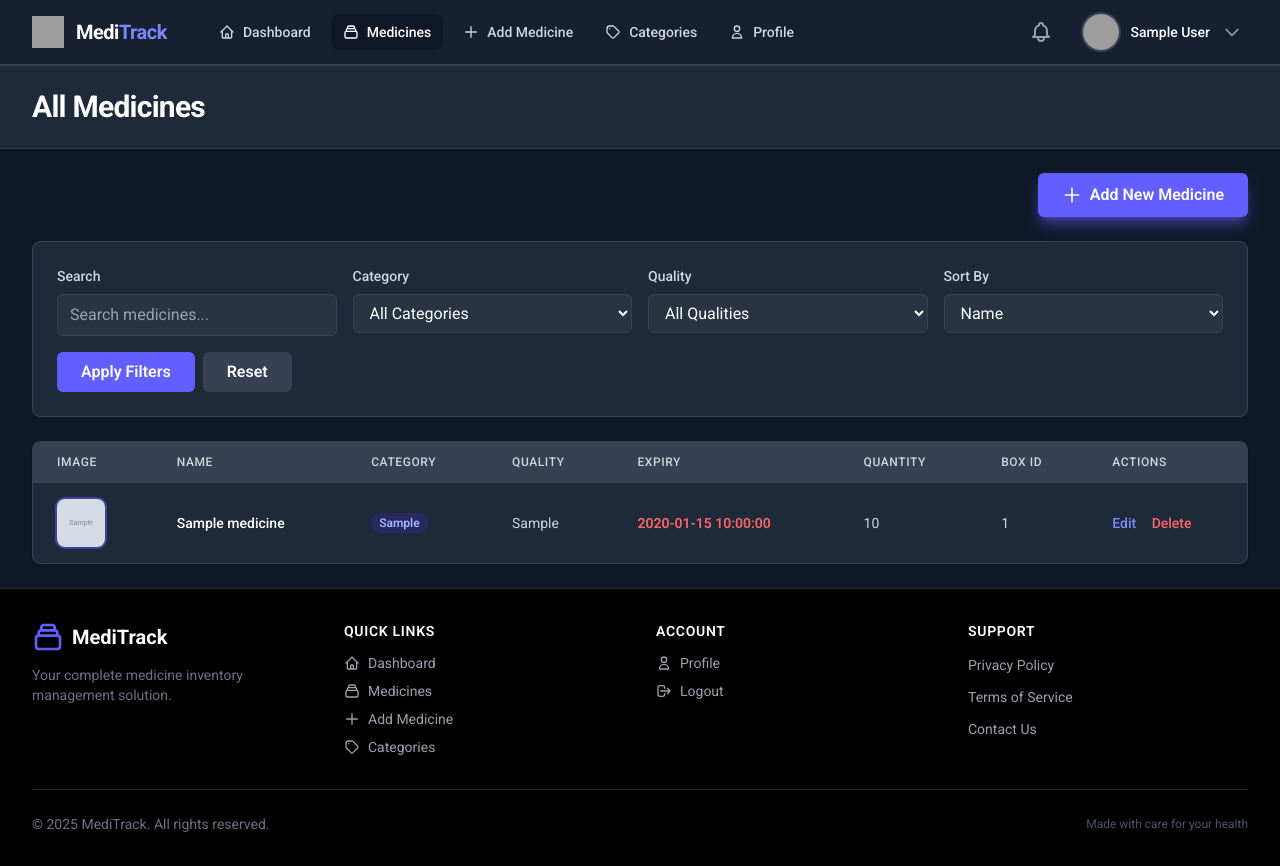
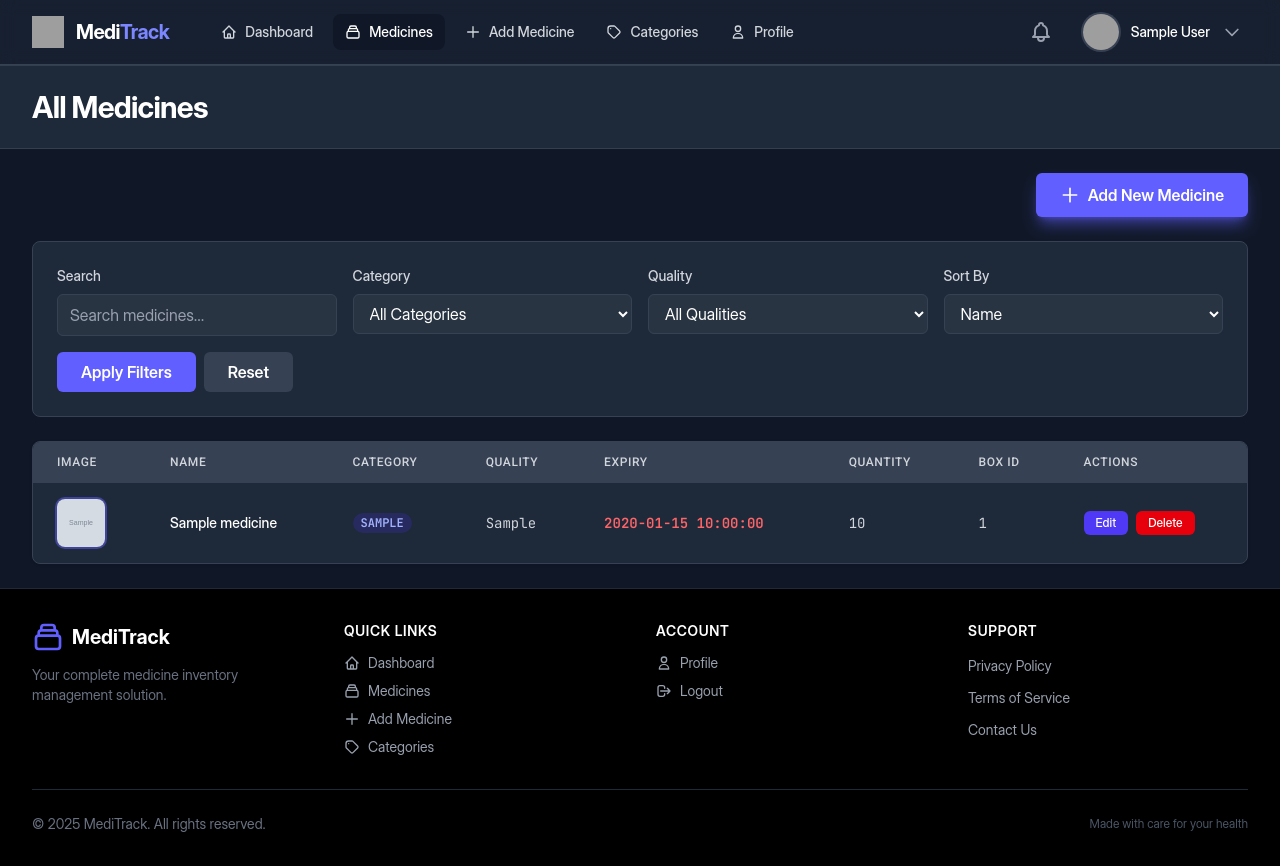
Before and after one commit to ShadowAmitendu/medicine_inventory, a PHP site: page /list_medicines.php in a window 1280 px wide. Run offline with PHP 8.4, Linux system fonts and the light colour scheme; the visitor is signed in with stand-in values (Sample User, id 1); tables that the repository leaves empty or names only in its code hold one stand-in row (values such as "Sample post"); grey boxes marked "Sample" are stand-in pictures; grey boxes are pictures that could not be loaded.

Commit message:
some changes

```diff
--- a/assets/output.css
+++ b/assets/output.css
@@ -4,9 +4,8 @@
 @layer theme, base, components, utilities;
 @layer theme {
   :root, :host {
-    --font-sans: "Roboto", sans-serif;
+    --font-sans: "Inter Display", sans-serif;
     --font-mono: "JetBrains Mono", monospace;
-    --color-red-100: oklch(93.6% 0.032 17.717);
     --color-red-200: oklch(88.5% 0.062 18.334);
     --color-red-300: oklch(80.8% 0.114 19.571);
     --color-red-400: oklch(70.4% 0.191 22.216);
@@ -20,7 +19,6 @@
     --color-yellow-500: oklch(79.5% 0.184 86.047);
     --color-yellow-600: oklch(68.1% 0.162 75.834);
     --color-yellow-800: oklch(47.6% 0.114 61.907);
-    --color-green-100: oklch(96.2% 0.044 156.743);
     --color-green-200: oklch(92.5% 0.084 155.995);
     --color-green-300: oklch(87.1% 0.15 154.449);
     --color-green-400: oklch(79.2% 0.209 151.711);
@@ -29,12 +27,8 @@
     --color-green-700: oklch(52.7% 0.154 150.069);
     --color-green-800: oklch(44.8% 0.119 151.328);
     --color-green-900: oklch(39.3% 0.095 152.535);
-    --color-blue-50: oklch(97% 0.014 254.604);
-    --color-blue-100: oklch(93.2% 0.032 255.585);
     --color-blue-300: oklch(80.9% 0.105 251.813);
     --color-blue-400: oklch(70.7% 0.165 254.624);
-    --color-blue-500: oklch(62.3% 0.214 259.815);
-    --color-blue-600: oklch(54.6% 0.245 262.881);
     --color-blue-700: oklch(48.8% 0.243 264.376);
     --color-blue-900: oklch(37.9% 0.146 265.522);
     --color-indigo-200: oklch(87% 0.065 274.039);
@@ -42,13 +36,11 @@
     --color-indigo-400: oklch(67.3% 0.182 276.935);
     --color-indigo-500: oklch(58.5% 0.233 277.117);
     --color-indigo-600: oklch(51.1% 0.262 276.966);
-    --color-indigo-700: oklch(45.7% 0.24 277.023);
     --color-indigo-800: oklch(39.8% 0.195 277.366);
     --color-indigo-900: oklch(35.9% 0.144 278.697);
     --color-purple-200: oklch(90.2% 0.063 306.703);
     --color-purple-600: oklch(55.8% 0.288 302.321);
     --color-purple-800: oklch(43.8% 0.218 303.724);
-    --color-gray-50: oklch(98.5% 0.002 247.839);
     --color-gray-100: oklch(96.7% 0.003 264.542);
     --color-gray-200: oklch(92.8% 0.006 264.531);
     --color-gray-300: oklch(87.2% 0.01 258.338);
@@ -83,12 +75,8 @@
     --text-3xl--line-height: calc(2.25 / 1.875);
     --text-4xl: 2.25rem;
     --text-4xl--line-height: calc(2.5 / 2.25);
-    --text-5xl: 3rem;
-    --text-5xl--line-height: 1;
     --text-6xl: 3.75rem;
     --text-6xl--line-height: 1;
-    --text-7xl: 4.5rem;
-    --text-7xl--line-height: 1;
     --font-weight-normal: 400;
     --font-weight-medium: 500;
     --font-weight-semibold: 600;
@@ -105,6 +93,7 @@
     --default-transition-timing-function: cubic-bezier(0.4, 0, 0.2, 1);
     --default-font-family: var(--font-sans);
     --default-mono-font-family: var(--font-mono);
+    --font-display: "Roboto", sans-serif;
   }
 }
 @layer base {
@@ -313,9 +302,6 @@
   .col-span-full {
     grid-column: 1 / -1;
   }
-  .mx-2 {
-    margin-inline: calc(var(--spacing) * 2);
-  }
   .mx-auto {
     margin-inline: auto;
   }
@@ -474,6 +460,9 @@
   }
   .w-8 {
     width: calc(var(--spacing) * 8);
+  }
+  .w-10 {
+    width: calc(var(--spacing) * 10);
   }
   .w-12 {
     width: calc(var(--spacing) * 12);
@@ -741,6 +730,9 @@
   .border-blue-700 {
     border-color: var(--color-blue-700);
   }
+  .border-gray-500 {
+    border-color: var(--color-gray-500);
+  }
   .border-gray-600 {
     border-color: var(--color-gray-600);
   }
@@ -801,6 +793,9 @@
       background-color: color-mix(in oklab, var(--color-blue-900) 50%, transparent);
     }
   }
+  .bg-gray-300 {
+    background-color: var(--color-gray-300);
+  }
   .bg-gray-700 {
     background-color: var(--color-gray-700);
   }
@@ -858,6 +853,9 @@
       background-color: color-mix(in oklab, var(--color-indigo-500) 20%, transparent);
     }
   }
+  .bg-indigo-600 {
+    background-color: var(--color-indigo-600);
+  }
   .bg-indigo-900\/50 {
     background-color: color-mix(in srgb, oklch(35.9% 0.144 278.697) 50%, transparent);
     @supports (color: color-mix(in lab, red, red)) {
@@ -1095,6 +1093,12 @@
   }
   .text-left {
     text-align: left;
+  }
+  .font-display {
+    font-family: var(--font-display);
+  }
+  .font-mono {
+    font-family: var(--font-mono);
   }
   .text-2xl {
     font-size: var(--text-2xl);
@@ -1535,6 +1539,13 @@
     &:hover {
       @media (hover: hover) {
         background-color: var(--color-indigo-400);
+      }
+    }
+  }
+  .hover\:bg-indigo-500 {
+    &:hover {
+      @media (hover: hover) {
+        background-color: var(--color-indigo-500);
       }
     }
   }
--- a/assets/style.css
+++ b/assets/style.css
@@ -2,7 +2,7 @@
 @import "tailwindcss";
 
 @theme {
-    --font-sans: "Roboto", sans-serif;
-    --font-display: "Inter Display", sans-serif;
+    --font-display: "Roboto", sans-serif;
+    --font-sans: "Inter Display", sans-serif;
     --font-mono: "JetBrains Mono", monospace;
 }
--- a/public/list_medicines.php
+++ b/public/list_medicines.php
@@ -208,7 +208,7 @@ include '../includes/header.php';
     <div class="bg-gray-800 rounded-lg shadow overflow-x-auto border border-gray-700">
         <?php if ($medicines): ?>
             <table class="min-w-full divide-y divide-gray-700">
-                <thead class="bg-gray-700">
+                <thead class="bg-gray-700 font-display">
                 <tr>
                     <th class="px-6 py-3 text-left text-xs font-medium text-gray-300 uppercase tracking-wider">Image
                     </th>
@@ -244,32 +244,39 @@ include '../includes/header.php';
                             <div class="text-sm font-medium text-white"><?= htmlspecialchars($med['name']) ?></div>
                         </td>
                         <td class="px-6 py-4 whitespace-nowrap">
-                                <span class="px-2 inline-flex text-xs leading-5 font-semibold rounded-full bg-indigo-900/50 text-indigo-300">
+                                <span class="px-2 font-mono uppercase inline-flex text-xs leading-5 font-semibold rounded-full bg-indigo-900/50 text-indigo-300">
                                     <?= htmlspecialchars($med['category']) ?>
                                 </span>
                         </td>
                         <td class="px-6 py-4 whitespace-nowrap">
-                            <span class="text-sm text-gray-300"><?= htmlspecialchars($med['quality']) ?></span>
+                            <span class="text-sm font-mono text-gray-300"><?= htmlspecialchars($med['quality']) ?></span>
                         </td>
                         <td class="px-6 py-4 whitespace-nowrap">
-                                <span class="text-sm <?= $isExpiringSoon ? 'text-red-400 font-semibold' : 'text-gray-300' ?>">
+                                <span class="text-sm font-mono <?= $isExpiringSoon ? 'text-red-400 font-semibold' : 'text-gray-300' ?>">
                                     <?= htmlspecialchars($med['expiry_date']) ?>
                                 </span>
                         </td>
                         <td class="px-6 py-4 whitespace-nowrap">
-                                <span class="text-sm <?= $isLowStock ? 'text-yellow-400 font-semibold' : 'text-gray-300' ?>">
+                                <span class="text-sm font-mono <?= $isLowStock ? 'text-yellow-400 font-semibold' : 'text-gray-300' ?>">
                                     <?= htmlspecialchars($med['quantity']) ?>
                                 </span>
                         </td>
-                        <td class="px-6 py-4 whitespace-nowrap text-sm text-gray-300">
+                        <td class="px-6 py-4 whitespace-nowrap text-sm  font-mono text-gray-300">
                             <?= htmlspecialchars($med['box_id'] ?? 'N/A') ?>
                         </td>
                         <td class="px-6 py-4 whitespace-nowrap text-sm font-medium space-x-3">
-                            <a href="edit_medicine.php?id=<?= $med['id'] ?>"
-                               class="text-indigo-400 hover:text-indigo-300 transition">Edit</a>
-                            <a href="?delete=<?= $med['id'] ?>"
-                               onclick="return confirm('Are you sure you want to delete this medicine?')"
-                               class="text-red-400 hover:text-red-300 transition">Delete</a>
+                            <div class="flex space-x-2">
+                                <a href="edit_medicine.php?id=<?= $med['id'] ?>"
+                                   class="px-3 py-1 rounded-md text-xs font-medium bg-indigo-600 text-white hover:bg-indigo-500 transition">
+                                    Edit
+                                </a>
+                                <a href="?delete=<?= $med['id'] ?>"
+                                   onclick="return confirm('Are you sure you want to delete this medicine?')"
+                                   class="px-3 py-1 rounded-md text-xs font-medium bg-red-600 text-white hover:bg-red-500 transition">
+                                    Delete
+                                </a>
+                            </div>
+
                         </td>
                     </tr>
                 <?php endforeach; ?>
```
Also changed, not shown: includes/header.php (+26 -23 lines), public/profile.php (+5 -4 lines), uploads/profile_68dd0034960298.12758215.jpg (deleted), 1 other file.
